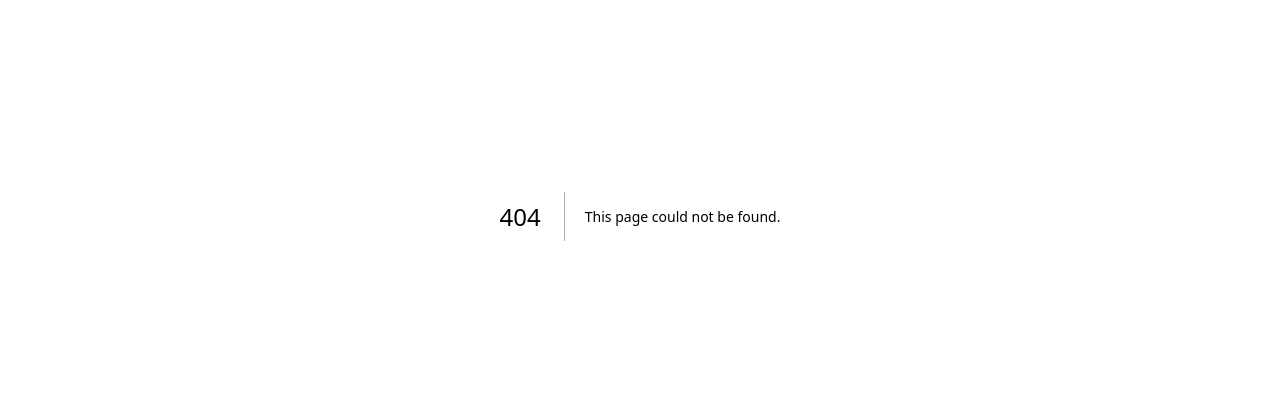
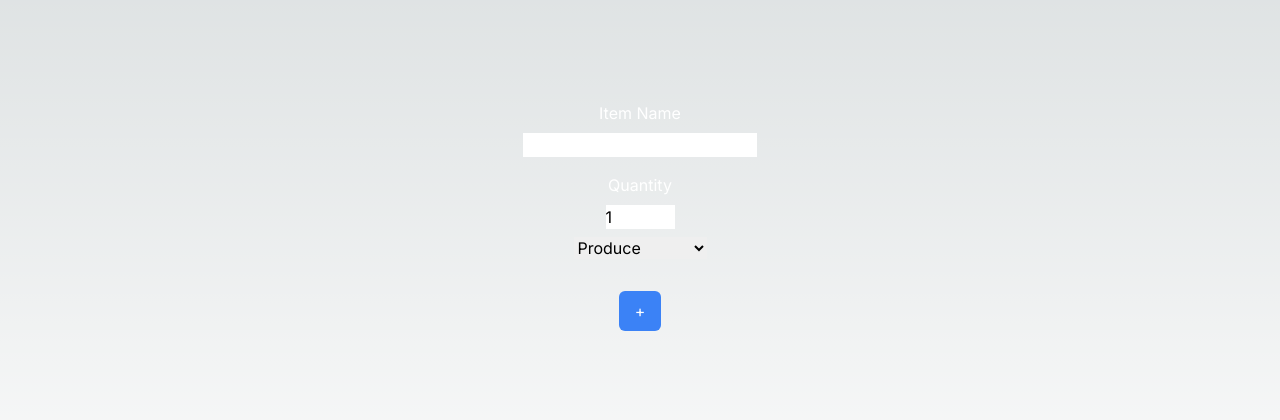
Before and after one commit to Rohan292004/cprg306-assignments, a Next.js app: page /week-4 in a window 1280 px wide. Before the commit this address had no page. Shown: the part 184-604 px from the top of the page. Built offline with nearby package versions, Linux system fonts and the light colour scheme.

Commit message:
Week 4 assignment completed

```diff
--- a/app/page.js
+++ b/app/page.js
@@ -7,6 +7,7 @@ export default function Page() {
       <li>
         <h2><Link href="week-2">Week 2 Assignment</Link></h2>
         <h2><Link href="week-3">Week 3 Assignment</Link></h2>
+        <h2><Link href="week-4">Week 4 Assignment</Link></h2>
       </li>
     </ul>
     </main>
--- /dev/null
+++ b/app/week-4/NewItem.js
@@ -0,0 +1,47 @@
+"use client";
+import React, { useState } from "react";
+export default function NewItem() {
+    const [name, setName] = useState("");
+    const [quantity, setQuantity] = useState("1");
+    const [category, setCategory] = useState("Produce");
+
+    const handleSubmit = (event) => {
+        event.preventDefault();
+        const item = { name, quantity, category };
+        console.log(item);
+        alert(`Added item: ${name}, quantity: ${quantity}, category: ${category}`);
+        setName("");
+        setQuantity("1");
+        setCategory("Produce");
+    };
+    return (
+        <div className="flex items-center justify-center h-screen">
+            <form onSubmit={handleSubmit} className="flex flex-col items-center">
+                <div className="flex flex-col items-center mb-4">
+                    <label className="text-white mb-2">Item Name</label>
+                    <input className="custom-input" type="text" value={name} onChange={(e) => setName(e.target.value)} required />
+                </div>
+                <div className="flex flex-col items-center mb-4">
+                    <label className="text-white mb-2">Quantity</label>
+                    <input className="custom-input" type="number" value={quantity} onChange={(e) => setQuantity(e.target.value)} min="1" max="99" required />
+                    <select className="custom-select mt-2" value={category} onChange={(e) => setCategory(e.target.value)}>
+                        <option value="Produce">Produce</option>
+                        <option value="Dairy">Dairy</option>
+                        <option value="Bakery">Bakery</option>
+                        <option value="Meat">Meat</option>
+                        <option value="Frozen Foods">Frozen Foods</option>
+                        <option value="Canned Goods">Canned Goods</option>
+                        <option value="Dry Goods">Dry Goods</option>
+                        <option value="Beverages">Beverages</option>
+                        <option value="Snacks">Snacks</option>
+                        <option value="Household">Household</option>
+                        <option value="Other">Other</option>
+                    </select>
+                </div>
+                <div className="flex flex-row items-center justify-center">
+                    <button className="custom-button bg-blue-500 text-white px-4 py-2 rounded-md mt-4">+</button>
+                </div>
+            </form>
+        </div>
+    );
+}
--- /dev/null
+++ b/app/week-4/page.js
@@ -0,0 +1,13 @@
+import NewItem from './NewItem.js';
+
+export default function Page() {
+
+    return (
+
+        <main>
+
+            <NewItem />
+
+        </main>
+    );
+}
```
